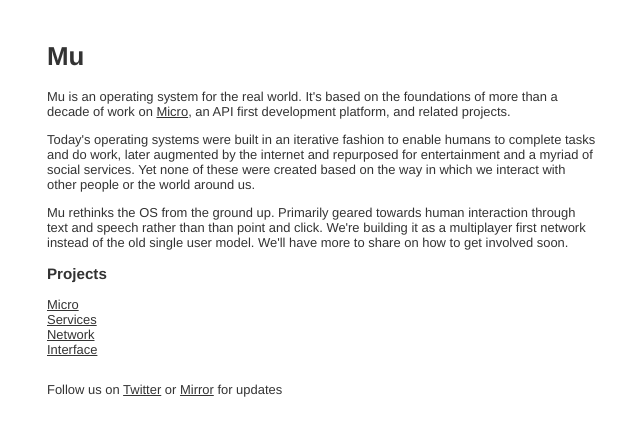
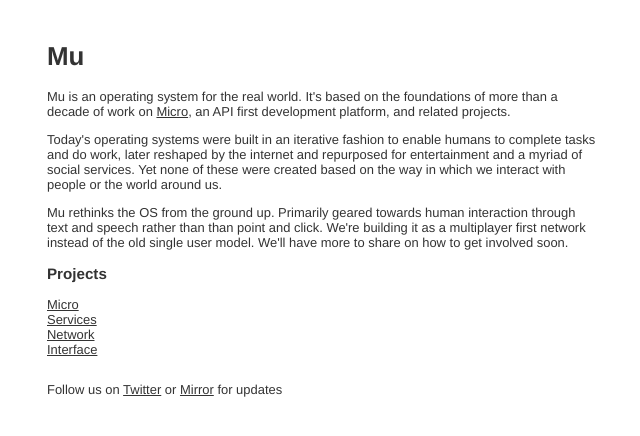
Before and after one commit to muxyz/website, a Jekyll site: the page index.html, which Jekyll copies as it is, in a window 1280 px wide. Shown: the top 436 px of the page, without its empty margins (113-753 px from the left). Built offline with Jekyll 4.4.1, drawn with Linux system fonts in a browser that asks for light colours.

Commit message:
Update index.html

```diff
--- a/index.html
+++ b/index.html
@@ -48,8 +48,8 @@
       </p>
 
       <p>Today's operating systems were built in an iterative fashion to enable humans to complete tasks and
-      do work, later augmented by the internet and repurposed for entertainment and a myriad of social services.
-      Yet none of these were created based on the way in which we interact with other people or the world around us.
+      do work, later reshaped by the internet and repurposed for entertainment and a myriad of social services.
+      Yet none of these were created based on the way in which we interact with people or the world around us.
       </p>
 
       <p>Mu rethinks the OS from the ground up. Primarily geared towards human interaction through text and speech rather than
```
